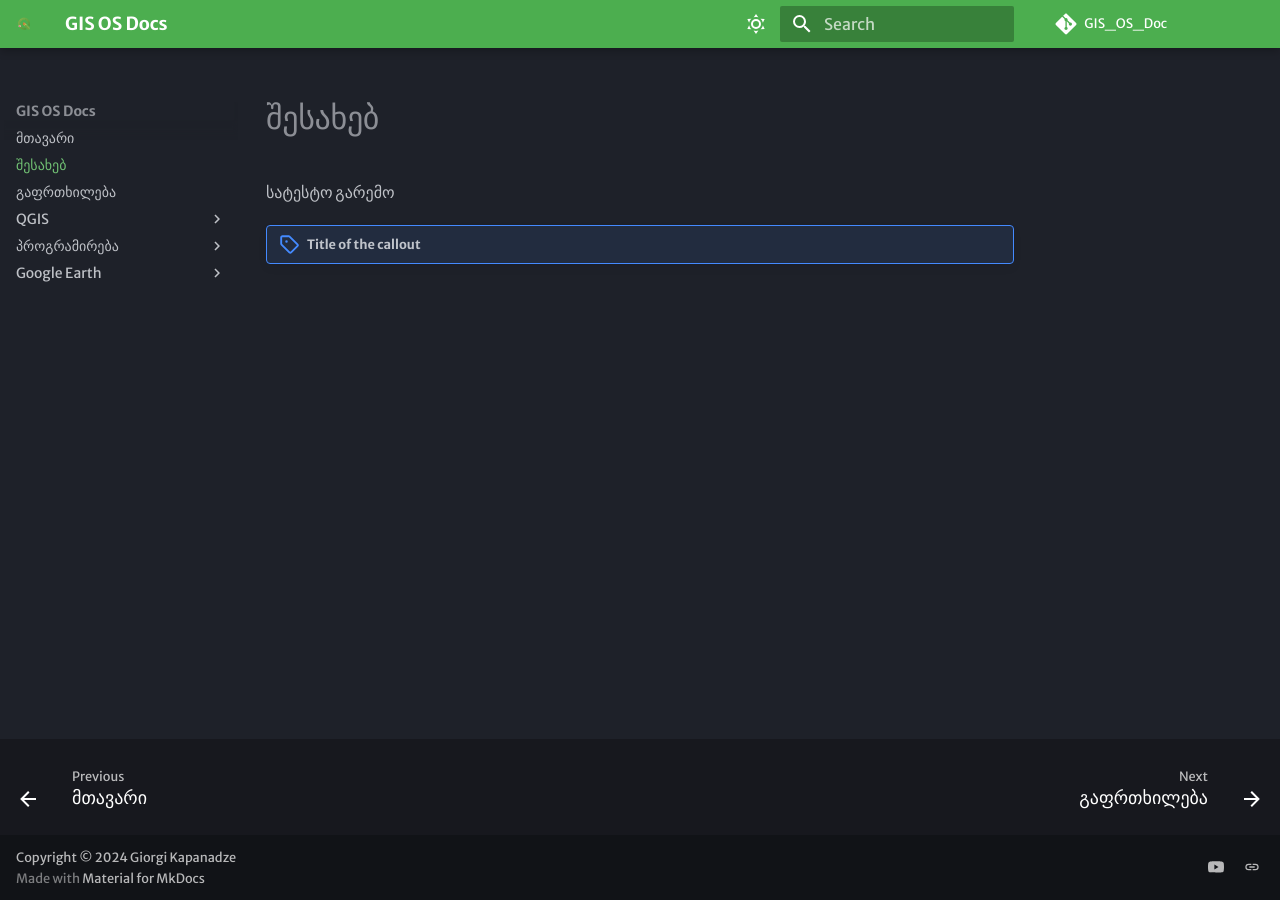
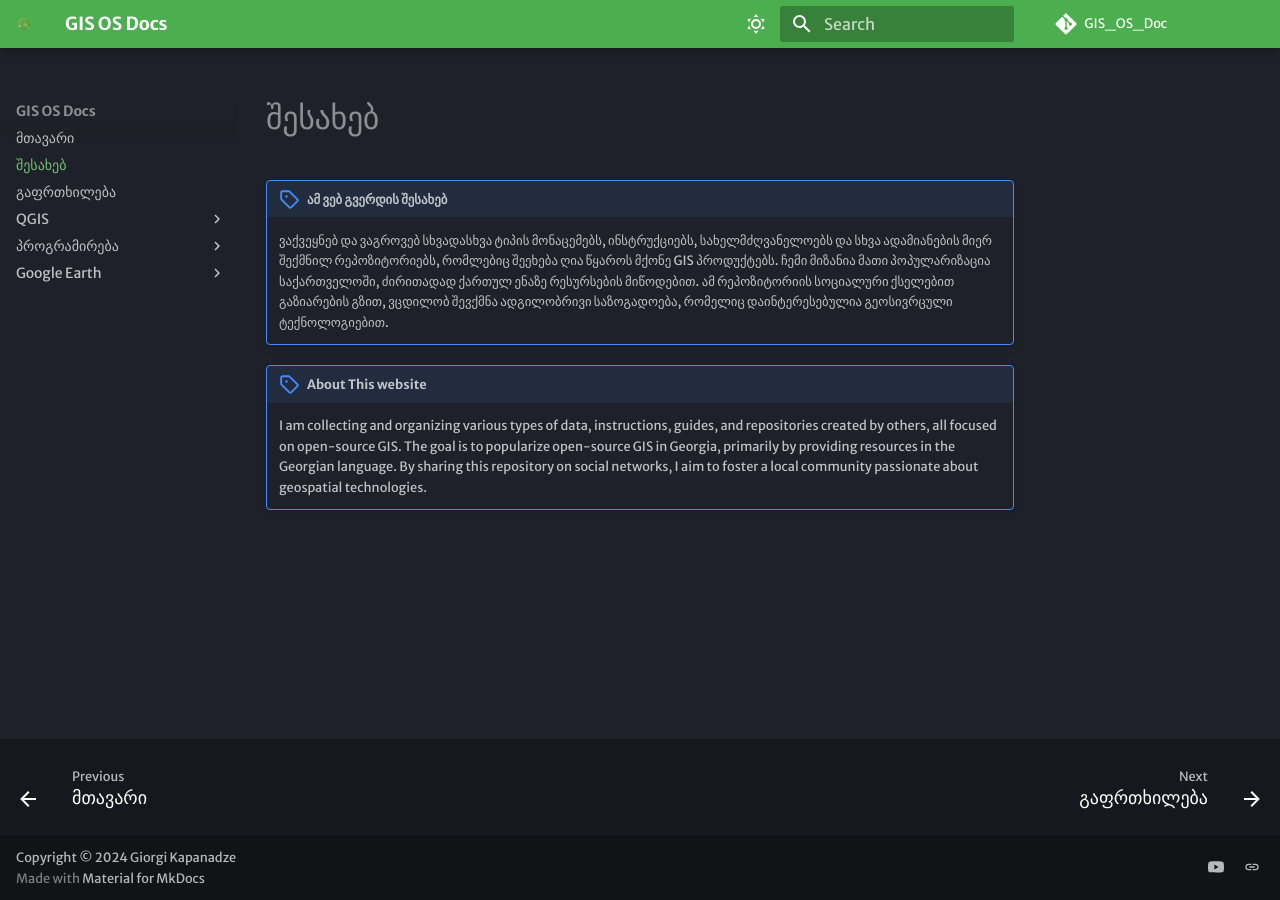
Before and after one commit to ezdanapak/GIS_OS_Doc, an MkDocs documentation site: the page built from docs/about.md, in a window 1280 px wide. Built offline with MkDocs 1.6.1 and Material for MkDocs 9.7.7, drawn with Linux system fonts in a browser that asks for light colours; some web fonts are replaced; comment, search, counter and statistics services are not loaded.

Commit message:
შესახებ განყოფილება
განახლდა განყოფილების ინფორმაცია

```diff
--- a/docs/about.md
+++ b/docs/about.md
@@ -1,2 +1,8 @@
-სატესტო გარემო
-!!! note "Title of the callout"
+
+!!! note "ამ ვებ გვერდის შესახებ"
+    ვაქვეყნებ და ვაგროვებ სხვადასხვა ტიპის მონაცემებს, ინსტრუქციებს, სახელმძღვანელოებს და სხვა ადამიანების მიერ შექმნილ რეპოზიტორიებს, რომლებიც შეეხება ღია წყაროს მქონე GIS პროდუქტებს.
+    ჩემი მიზანია მათი პოპულარიზაცია საქართველოში, ძირითადად ქართულ ენაზე რესურსების მიწოდებით. ამ რეპოზიტორიის სოციალური ქსელებით გაზიარების გზით, ვცდილობ შევქმნა ადგილობრივი საზოგადოება, რომელიც დაინტერესებულია გეოსივრცული ტექნოლოგიებით.
+
+!!! note "About This website"
+    I am collecting and organizing various types of data, instructions, guides, and repositories created by others, all focused on open-source GIS.
+    The goal is to popularize open-source GIS in Georgia, primarily by providing resources in the Georgian language. By sharing this repository on social networks, I aim to foster a local community passionate about geospatial technologies.
```
